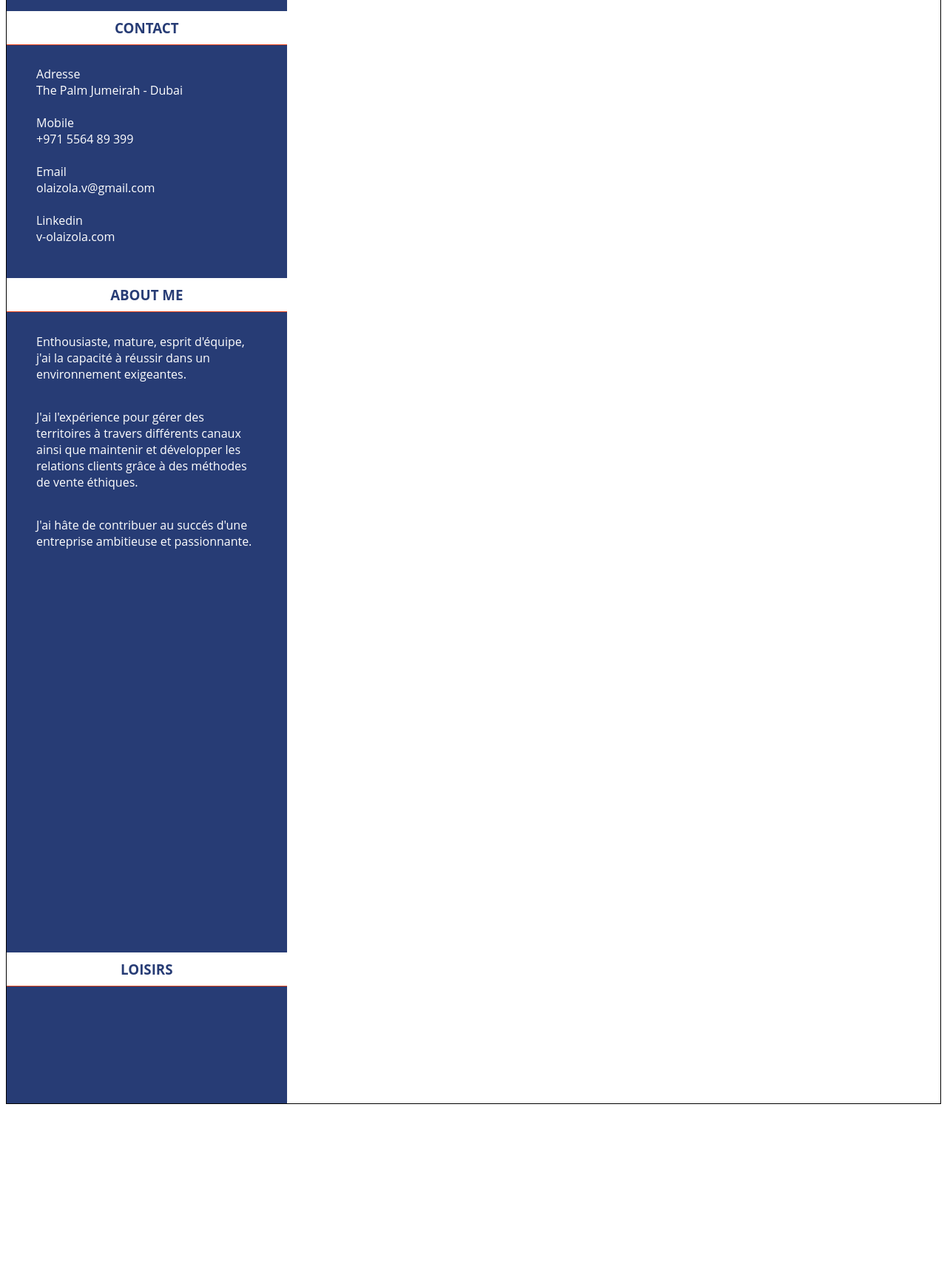
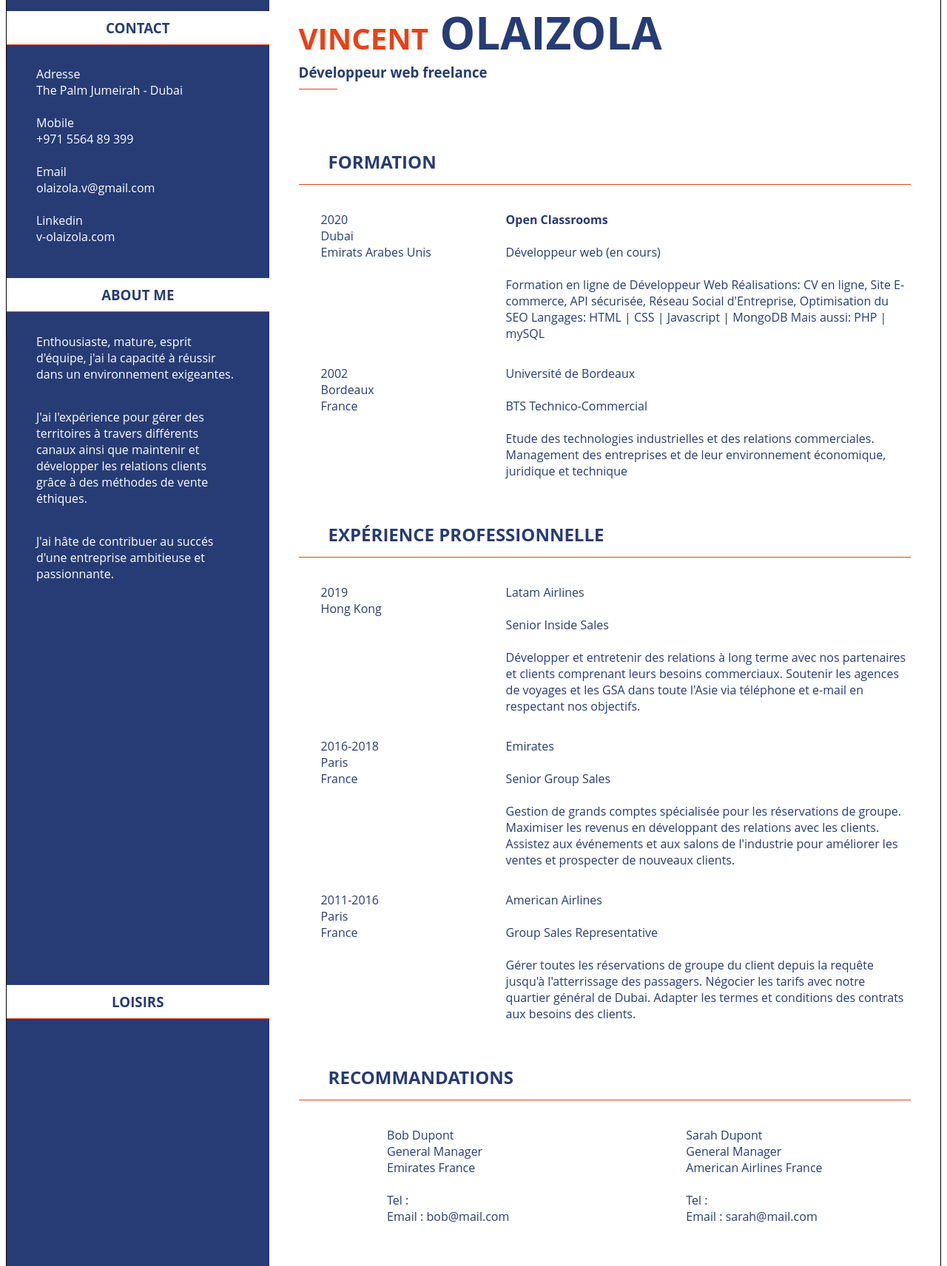
Before and after one commit to V-Olaizola/Vincent-Olaizola-CV, a plain HTML site: page index.html in a window 1280 px wide. Shown: the part 79-1791 px from the top of the page at 74% size. Before the commit the page ends 1580 px from the top, so only its background shows below. Drawn offline with Linux system fonts and the light colour scheme.

Commit message:
creation element section

```diff
--- a/index.html
+++ b/index.html
@@ -43,5 +43,84 @@
                     </div>
                 </div>
             </aside>
+            <!-- section de droite -->
+
+            <section>
+                <div class="entete">
+                    <h1> <span class="first_name">Vincent</span><span class="last_name"> Olaizola</span></h1>
+                    <h3> <span class="soulignement">Dével</span>oppeur web freelance</h3>
+                </div>
+                <div class="bloc_formation">
+                    <h2><i class="fas fa-graduation-cap"></i>formation</h2>
+                    <div class="details_formations">
+                        <div class="oc">
+                            <p><i class="far fa-arrow-alt-circle-right"></i></p>
+                            <p class="date_lieu">2020 <br>Dubai <br>Emirats Arabes Unis</p>
+                            <p class="oc_details"><strong>Open Classrooms</strong> <br> <br>
+                            Développeur web (en cours) <br> <br>
+                            Formation en ligne de Développeur Web
+                            Réalisations: CV en ligne, Site E-commerce, API sécurisée,
+                            Réseau Social d'Entreprise, Optimisation du SEO
+                            Langages: HTML | CSS | Javascript | MongoDB
+                            Mais aussi: PHP | mySQL</p>
+                        </div>
+                        <div class="bts">
+                            <p><i class="far fa-arrow-alt-circle-right"></i></p>
+                            <p class="date_lieu">2002 <br>Bordeaux <br>France</p>
+                            <p class="fac_details">Université de Bordeaux <br> <br>
+                            BTS Technico-Commercial <br> <br>
+                            Etude des technologies industrielles et des relations commerciales.
+                            Management des entreprises et de leur environnement économique, juridique et technique</p>
+                        </div>
+                    </div>
+                </div>
+                <div class="experience">
+                    <h2><i class="fas fa-briefcase"></i>expérience professionnelle</h2>
+                    <div class="details_experience">
+                        <div class="latam">
+                            <p><i class="far fa-arrow-alt-circle-right"></i></p>
+                            <p class="date_lieu">2019 <br>Hong Kong</p>
+                            <p class="oc_details">Latam Airlines <br> <br>
+                            Senior Inside Sales <br> <br>
+                            Développer et entretenir des relations à long terme avec nos
+                            partenaires et clients comprenant leurs besoins commerciaux.
+                            Soutenir les agences de voyages et les GSA dans toute l'Asie via
+                            téléphone et e-mail en respectant nos objectifs.</p>
+                        </div>
+                        <div class="emirates">
+                            <p><i class="far fa-arrow-alt-circle-right"></i></p>
+                            <p class="date_lieu">2016-2018 <br>Paris <br>France</p>
+                            <p class="oc_details">Emirates <br> <br>
+                            Senior Group Sales <br> <br>
+                            Gestion de grands comptes spécialisée pour les réservations de groupe.
+                            Maximiser les revenus en développant des relations avec les clients.
+                            Assistez aux événements et aux salons de l'industrie pour améliorer les ventes
+                            et prospecter de nouveaux clients.</p>
+                        </div>
+                        <div class="aa">
+                            <p><i class="far fa-arrow-alt-circle-right"></i></p>
+                            <p class="date_lieu">2011-2016 <br>Paris <br>France</p>
+                            <p class="oc_details">American Airlines <br> <br>
+                            Group Sales Representative <br> <br>
+                            Gérer toutes les réservations de groupe du client
+                            depuis la requête jusqu'à l'atterrissage des passagers.
+                            Négocier les tarifs avec notre quartier général de Dubai.
+                            Adapter les termes et conditions des contrats aux besoins des clients.</p>
+                        </div>
+                    </div>
+                    <div class="recommandation">
+                        <h2><i class="fas fa-user-tie"></i>recommandations</h2>
+                        <div class="reco">
+                            <p class="reco_bob">Bob Dupont  <br>
+                            General Manager <br> Emirates France<br> <br>
+                            Tel : <br>
+                            Email : bob@mail.com</p>
+                            <p class="reco_sarah">Sarah Dupont  <br>
+                            General Manager <br> American Airlines France<br> <br>
+                            Tel : <br>
+                            Email : sarah@mail.com</p>
+                        </div>
+                    </div>
+            </section>
         </body>
     </html>
```
